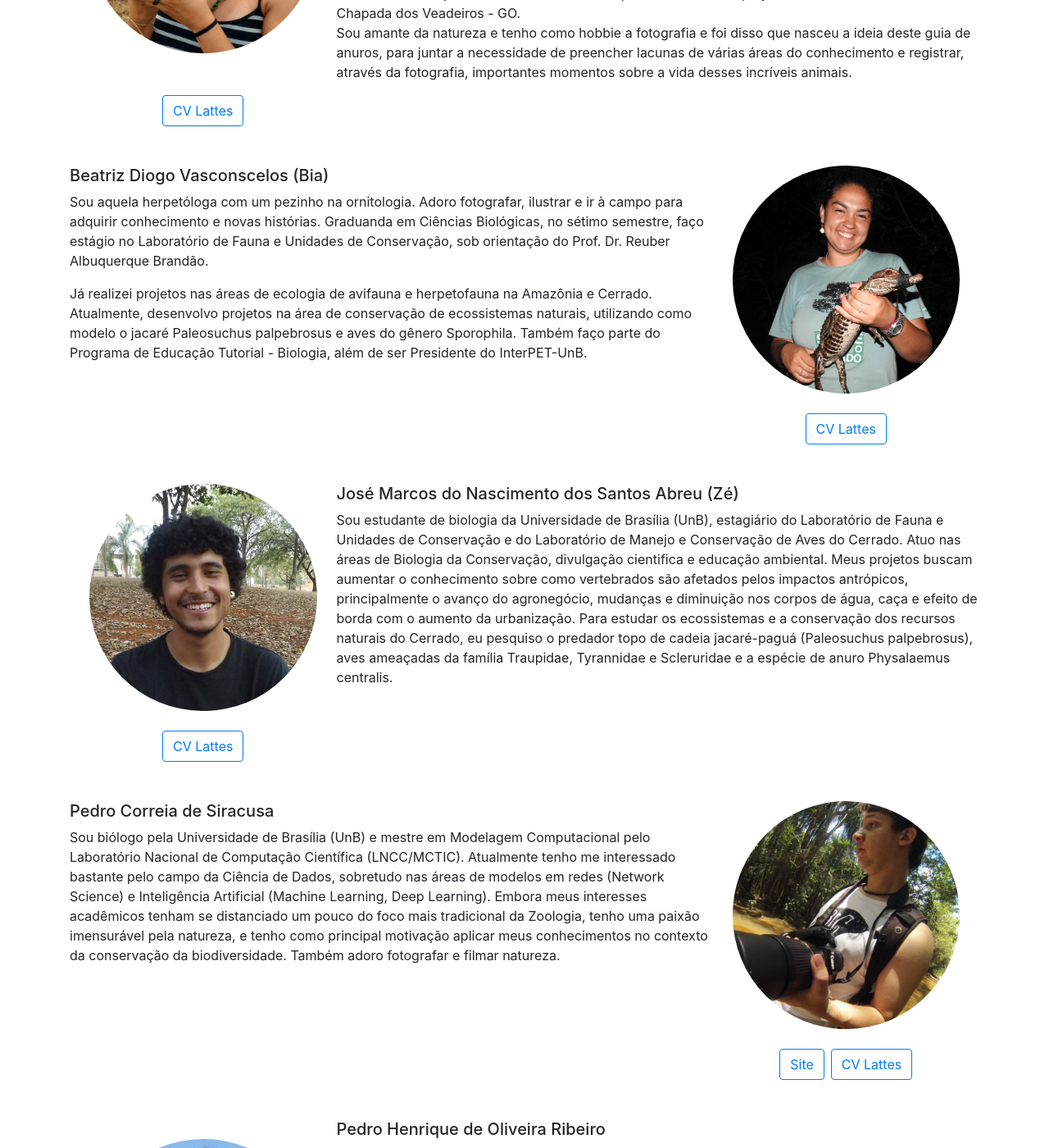
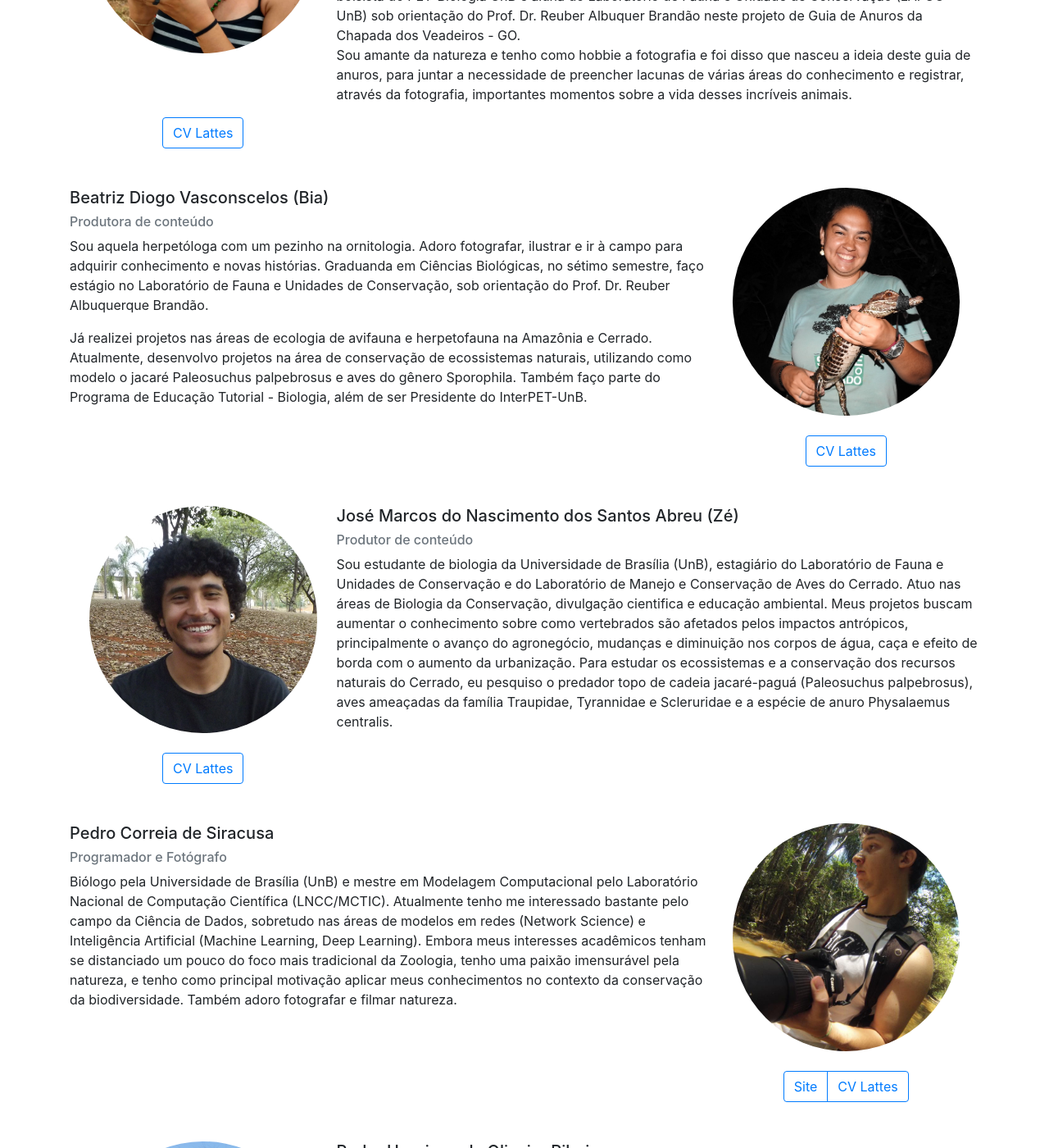
Before and after one commit to pedrosiracusa/guia_anuros_chapada, a Jekyll site: the page built from autores.html, in a window 1280 px wide and 1400 px high, scrolled down 450 px. Shown: the whole window at 82% size. Built offline with Jekyll 4.4.1, drawn with Linux system fonts in a browser that asks for light colours; some of the changed text lies outside the part shown.

Commit message:
Updating authors page

```diff
--- a/autores.html
+++ b/autores.html
@@ -9,15 +9,16 @@ title: Autores
 
 <div class="row my-5">
   <div class="media">
-    <img class="w-25 rounded-circle mb-4 mx-4" src="{{site.baseurl}}/assets/img/authors-avatar/ana_avatar.jpg" alt="Generic placeholder image">
+    <img class="w-25 rounded-circle mb-4 ml-sm-4 mr-4" src="{{site.baseurl}}/assets/img/authors-avatar/ana_avatar.jpg" alt="Generic placeholder image">
     <div class="media-body">
       <h5 class="mt-0">Ana Cecília Holler del Prette (Ana)</h5>
+      <h6 class="text-muted">Produtora de conteúdo</h6>
       <p>Sou graduanda em Ciências Biológicas pela Universidade de Brasília (UnB) e já atuei em várias áreas, como: na anatomia com monitoria, na ecologia com projeto de extensão, na entomologia forense com um projeto sobre o uso de carcaças por formigas e na herpeto desde sempre, com projeto de demografia de lagartos em matas de galeria, entre outros assuntos.</p>
       <p class="mb-0">Fiz graduação sanduíche na Florida State University (FSU) por 3 meses (2016), e atualmente sou bolsista do PET-Biologia UnB e aluna do Laboratório de Fauna e Unidade de Conservação (LAFUC - UnB) sob orientação do Prof. Dr. Reuber Albuquer Brandão neste projeto de Guia de Anuros da Chapada dos Veadeiros - GO.</p>
       <p>Sou amante da natureza e tenho como hobbie a fotografia e foi disso que nasceu a ideia deste guia de anuros, para juntar a necessidade de preencher lacunas de várias áreas do conhecimento e registrar, através da fotografia, importantes momentos sobre a vida desses incríveis animais. </p>
     </div>
   </div>
-  <div class="d-flex justify-content-center w-25 mx-4">
+  <div class="d-flex justify-content-center w-25 ml-sm-4 mr-4">
       <a class="btn btn-outline-primary mx-1" href="http://buscatextual.cnpq.br/buscatextual/visualizacv.do?metodo=apresentar&id=K8788981U2" target="_blank" role="button">CV Lattes</a>
   </div>
 </div>
@@ -27,15 +28,16 @@ title: Autores
   <div class="media">
     <div class="media-body">
       <h5 class="mt-0">Beatriz Diogo Vasconscelos (Bia)</h5>
+      <h6 class="text-muted">Produtora de conteúdo</h6>
       <p>
   Sou aquela herpetóloga com um pezinho na ornitologia. Adoro fotografar, ilustrar e ir à campo para adquirir conhecimento e novas histórias. Graduanda em Ciências Biológicas, no sétimo semestre, faço estágio no Laboratório de Fauna e Unidades de Conservação, sob orientação do Prof. Dr. Reuber Albuquerque Brandão.
       </p>
       <p class="mb-0">Já realizei projetos nas áreas de ecologia de avifauna e herpetofauna na Amazônia e Cerrado. Atualmente, desenvolvo projetos na área de conservação de ecossistemas naturais, utilizando como modelo o jacaré Paleosuchus palpebrosus e aves do gênero Sporophila. Também faço parte do Programa de Educação Tutorial - Biologia, além de ser Presidente do InterPET-UnB. </p>
     </div>
-    <img class="w-25 rounded-circle mb-4 mx-4" src="{{site.baseurl}}/assets/img/authors-avatar/bia_avatar.jpg" alt="Generic placeholder image">
+    <img class="w-25 rounded-circle mb-4 mr-sm-4 ml-4" src="{{site.baseurl}}/assets/img/authors-avatar/bia_avatar.jpg" alt="Generic placeholder image">
   </div>
   <div class="d-flex justify-content-end w-100">
-    <div class="d-flex justify-content-center w-25 mx-4">
+    <div class="d-flex justify-content-center w-25 mr-sm-4 ml-4">
       <a class="btn btn-outline-primary mx-1" href="http://buscatextual.cnpq.br/buscatextual/visualizacv.do?id=K8531402E5" target="_blank" role="button">CV Lattes</a>
     </div>
   </div>
@@ -43,15 +45,16 @@ title: Autores
 
 <div class="row mb-5">
   <div class="media">
-    <img class="w-25 rounded-circle mb-4 mx-4" src="{{site.baseurl}}/assets/img/authors-avatar/ze_avatar.jpg" alt="Generic placeholder image">
+    <img class="w-25 rounded-circle mb-4 ml-sm-4 mr-4" src="{{site.baseurl}}/assets/img/authors-avatar/ze_avatar.jpg" alt="Generic placeholder image">
     <div class="media-body">
       <h5 class="mt-0">José Marcos do Nascimento dos Santos Abreu (Zé)</h5>
+      <h6 class="text-muted">Produtor de conteúdo</h6>
       <p> Sou estudante de biologia da Universidade de Brasília (UnB), estagiário do Laboratório de Fauna e Unidades de Conservação e do Laboratório de Manejo e Conservação de Aves do Cerrado. Atuo nas áreas de Biologia da Conservação, divulgação cientifica e educação ambiental. Meus projetos buscam aumentar o conhecimento sobre como vertebrados são afetados pelos impactos antrópicos, principalmente o avanço do agronegócio, mudanças e diminuição nos corpos de água, caça e efeito de borda com o aumento da urbanização.
 
            Para estudar os ecossistemas e a conservação dos recursos naturais do Cerrado, eu pesquiso o predador topo de cadeia jacaré-paguá (Paleosuchus palpebrosus), aves ameaçadas da família Traupidae, Tyrannidae e Scleruridae e a espécie de anuro Physalaemus centralis.</p>
     </div>
   </div>
-  <div class="d-flex justify-content-center w-25 mx-4">
+  <div class="d-flex justify-content-center w-25 ml-sm-4 mr-4">
       <a class="btn btn-outline-primary mx-1" href="http://buscatextual.cnpq.br/buscatextual/visualizacv.do?metodo=apresentar&id=K8200509P8" target="_blank" role="button">CV Lattes</a>
   </div>
 </div>
@@ -60,34 +63,43 @@ title: Autores
   <div class="media">
     <div class="media-body">
       <h5 class="mt-0">Pedro Correia de Siracusa</h5>
-      <p>Sou biólogo pela Universidade de Brasília (UnB) e mestre em Modelagem Computacional pelo Laboratório Nacional de Computação Científica (LNCC/MCTIC).
+      <h6 class="text-muted">Programador e Fotógrafo</h6>
+      <p class="d-md-none">Biólogo e mestre em modelagem computacional. Apaixonado por natureza, arte e máquinas.
+         É o responsável pela construção e manutenção do guia web, além de parte do material fotográfico.
+      </p>
+      <p class="d-none d-md-block">Biólogo pela Universidade de Brasília (UnB) e mestre em Modelagem Computacional pelo Laboratório Nacional de Computação Científica (LNCC/MCTIC).
            Atualmente tenho me interessado bastante pelo campo da Ciência de Dados, sobretudo nas áreas de modelos em redes (Network Science) e Inteligência Artificial (Machine Learning, Deep Learning).
       Embora meus interesses acadêmicos tenham se distanciado um pouco do foco mais tradicional da Zoologia, tenho uma paixão imensurável pela natureza, e tenho como principal motivação aplicar meus conhecimentos no contexto da conservação da biodiversidade.
            Também adoro fotografar e filmar natureza.</p>
     </div>
-    <img class="w-25 rounded-circle mb-4 mx-4" src="{{site.baseurl}}/assets/img/authors-avatar/psiracusa_avatar.jpg" alt="Generic placeholder image">
+    <img class="w-25 rounded-circle mb-4 mr-sm-4 ml-4" src="{{site.baseurl}}/assets/img/authors-avatar/psiracusa_avatar.jpg" alt="Generic placeholder image">
   </div>
   <div class="d-flex justify-content-end w-100">
-    <div class="d-flex justify-content-center w-25 mx-4">
-      <a class="btn btn-outline-primary mx-1" href="https://pedrosiracusa.com" target="_blank" role="button">Site</a>
-      <a class="btn btn-outline-primary mx-1" href="http://buscatextual.cnpq.br/buscatextual/visualizacv.do?metodo=apresentar&id=K4365211E8" target="_blank" role="button">CV Lattes</a>
+    <div class="d-flex justify-content-center w-25 mr-sm-4 ml-4">
+      <div class="btn-group" role="group">
+        <a class="btn btn-outline-primary" href="https://pedrosiracusa.com" target="_blank" role="button">Site</a>
+        <a class="btn btn-outline-primary" href="http://buscatextual.cnpq.br/buscatextual/visualizacv.do?metodo=apresentar&id=K4365211E8" target="_blank" role="button">CV Lattes</a>
+      </div>
     </div>
   </div>
 </div>
 
 <div class="row mb-5">
   <div class="media">
-    <img class="w-25 rounded-circle my-4 mx-4" src="{{site.baseurl}}/assets/img/authors-avatar/pedrohenrique_avatar.jpg" alt="Generic placeholder image">
+    <img class="w-25 rounded-circle mb-4 ml-sm-4 mr-4" src="{{site.baseurl}}/assets/img/authors-avatar/pedrohenrique_avatar.jpg" alt="Generic placeholder image">
     <div class="media-body">
       <h5 class="mt-0">Pedro Henrique de Oliveira Ribeiro</h5>
+      <h6 class="text-muted">Ilustrador e Designer</h6>
       <p> Sou aluno de Ciências Biológicas da UnB e sempre me vi fascinado pela arte. Comecei a estudar ilustração cientifica no segundo semestre de 2015. Desde então, pude aperfeiçoar técnicas de grafite e nanquim; e aprender técnicas de aquarela, scratchboard e carbon dust.
            Tenho atuações junto ao núcleo de ilustração científica do IB (NICBio), onde desenvolvo pesquisas em divulgação científica, construindo materiais didáticos para alunos e professores da graduação.
            Como todo bom ilustrador, amo retratar a história natural e utilizar das novas ferramentas de desing para aproximar o público leigo do conhecimento científico. Por isso, além do conhecimento biológico, sempre estou a procura de aprimorar minhas habilidades como design gráfico, utilizando dos programas Adobe©</p>
     </div>
   </div>
-  <div class="d-flex justify-content-center w-25 mx-4">
-      <a class="btn btn-outline-primary mx-1" href="https://www.behance.net/gallery/59724787/Botanical-Watercolor" target="_blank" role="button">Site</a>
-      <a class="btn btn-outline-primary mx-1" href="http://buscatextual.cnpq.br/buscatextual/visualizacv.do?metodo=apresentar&id=K8479033P6" target="_blank" role="button">CV Lattes</a>
+  <div class="d-flex justify-content-center w-25 ml-sm-4 mr-4">
+    <div class="btn-group" role="group">
+      <a class="btn btn-outline-primary" href="https://www.behance.net/gallery/59724787/Botanical-Watercolor" target="_blank" role="button">Site</a>
+      <a class="btn btn-outline-primary" href="http://buscatextual.cnpq.br/buscatextual/visualizacv.do?metodo=apresentar&id=K8479033P6" target="_blank" role="button">CV Lattes</a>
+    </div>
   </div>
 </div>
 
@@ -96,13 +108,14 @@ title: Autores
   <div class="media">
     <div class="media-body">
       <h5 class="mt-0">Reuber Albuquerque Brandão</h5>
+      <h6 class="text-muted">Supervisor acadêmico</h6>
       <p>Professor adjunto do curso de Engenharia Florestal da UnB. Bacharel em Biologia e Doutor em Ecologia pela Universidade de Brasília. Orienta nos Programas de Pós-Graduação em Ciências Florestais (mestrado e doutorado) e Zoologia (Mestrado e Doutorado). Tem experiência na área de Ecologia, Conservação, ecologia e taxonomia da herpetofauna do Cerrado; fragmentação de hábitats, inventários e Unidades de Conservação.
       Professor orientador deste projeto dentre vários outros que acontece no Laboratório de Fauna e Unidades de conservação (LAFUC), na qual oriento alunos de graduação e da pós-graduação.</p>
     </div>
-    <img class="w-25 rounded-circle mb-4 mx-4" src="{{site.baseurl}}/assets/img/authors-avatar/reuber_avatar.jpg" alt="Generic placeholder image">
+    <img class="w-25 rounded-circle mb-4 mr-sm-4 ml-4" src="{{site.baseurl}}/assets/img/authors-avatar/reuber_avatar.jpg" alt="Generic placeholder image">
   </div>
   <div class="d-flex justify-content-end w-100">
-    <div class="d-flex justify-content-center w-25 mx-4">
+    <div class="d-flex justify-content-center w-25 mr-sm-4 ml-4">
       <a class="btn btn-outline-primary mx-1" href="http://buscatextual.cnpq.br/buscatextual/visualizacv.do?metodo=apresentar&id=K4798173A4" target="_blank" role="button">CV Lattes</a>
     </div>
   </div>
@@ -114,32 +127,32 @@ title: Autores
 
 <div class="row mb-5">
 
-  <div class="col-sm-3 text-center">
-    <img class="image-fluid rounded-circle p-lg-5" src="{{site.baseurl}}/assets/img/authors-avatar/carlos_avatar.jpg" alt="Generic placeholder image">
+  <div class="col-6 col-sm-3 text-center">
+    <img class="image-fluid rounded-circle w-75 py-3" src="{{site.baseurl}}/assets/img/authors-avatar/carlos_avatar.jpg" alt="Generic placeholder image">
     <h5>Carlos José da Silva Morais</h5>
       <a class="btn btn-outline-primary mx-1" href="http://buscatextual.cnpq.br/buscatextual/visualizacv.do?metodo=apresentar&id=K4672525A6" target="_blank" role="button">CV Lattes</a>
   </div>
 
-  <div class="col-sm-3 text-center text-center">
-    <img class="image-fluid rounded-circle p-lg-5" src="{{site.baseurl}}/assets/img/authors-avatar/yan_avatar.png" alt="Generic placeholder image">
+  <div class="col-6 col-sm-3 text-center text-center">
+    <img class="image-fluid rounded-circle w-75 py-3" src="{{site.baseurl}}/assets/img/authors-avatar/yan_avatar.png" alt="Generic placeholder image">
     <h5>Yan Felipe Figueira Soares</h5>
       <a class="btn btn-outline-primary mx-1" href="http://buscatextual.cnpq.br/buscatextual/visualizacv.do?metodo=apresentar&id=K4859576Z6" target="_blank" role="button">CV Lattes</a>
   </div>
 
-  <div class="col-sm-3 text-center">
-    <img class="image-fluid rounded-circle p-lg-5" src="{{site.baseurl}}/assets/img/authors-avatar/lafuc_avatar.jpg" alt="Generic placeholder image">
+  <div class="col-6 col-sm-3 text-center">
+    <img class="image-fluid rounded-circle w-75 py-3" src="{{site.baseurl}}/assets/img/authors-avatar/lafuc_avatar.jpg" alt="Generic placeholder image">
     <h5>LAFUC</h5>
       <a class="btn btn-outline-primary mx-1" href="https://www.lafuc.com/" target="_blank" role="button">Página</a>
   </div>
 
-  <div class="col-sm-3 text-center">
-    <img class="image-fluid rounded-circle p-lg-5" src="{{site.baseurl}}/assets/img/authors-avatar/fvs_avatar.jpg" alt="Generic placeholder image">
+  <div class="col-6 col-sm-3 text-center">
+    <img class="image-fluid rounded-circle w-75 py-3" src="{{site.baseurl}}/assets/img/authors-avatar/fvs_avatar.jpg" alt="Generic placeholder image">
     <h5>Santuário de Vida Silvestre Fazenda Volta da Serra</h5>
       <a class="btn btn-outline-primary mx-1" href="https://www.facebook.com/santuariovoltadaserra/" target="_blank" role="button">Facebook</a>
   </div>
 
-  <div class="col-sm-3 text-center">
-    <img class="image-fluid rounded-circle p-lg-5" src="{{site.baseurl}}/assets/img/authors-avatar/pet_avatar.jpg" alt="Generic placeholder image">
+  <div class="col-6 col-sm-3 text-center">
+    <img class="image-fluid rounded-circle w-75 py-3" src="{{site.baseurl}}/assets/img/authors-avatar/pet_avatar.jpg" alt="Generic placeholder image">
     <h5>PET-Biologia UnB</h5>
       <a class="btn btn-outline-primary mx-1" href="https://www.facebook.com/unbpetbio/" target="_blank" role="button">Facebook</a>
   </div>
```
